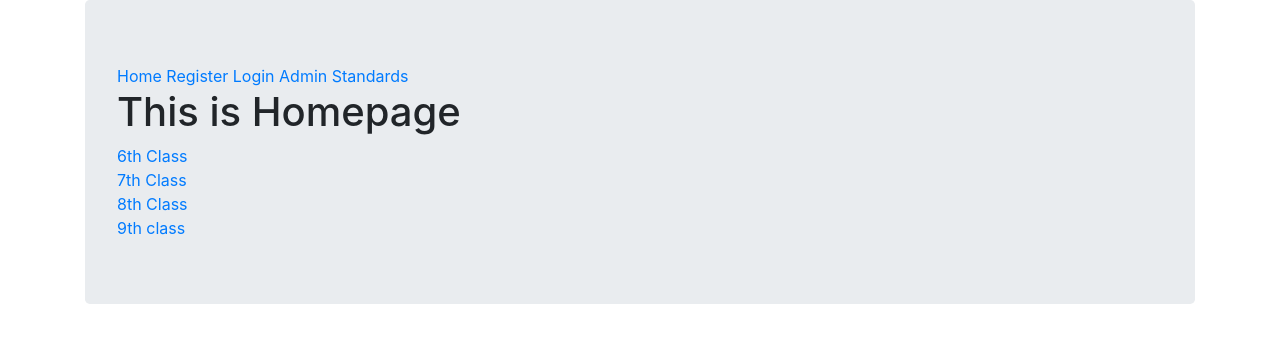
After one commit to Sayed-Noman/E-Classroom-LMS, a Django app: page /curriculum/ in a window 1280 px wide. The commit adds this page. Shown: the top 343 px of the page. Run offline with Django 3.2, Linux system fonts and the light colour scheme; data comes from the database, SQL or seed files in the repository; both versions use the stored data as it was after the commit; some libraries are stand-ins or nearby versions.

Commit message:
subjectlist view fixed

```diff
--- a/eLarning_LMS/curriculum/models.py
+++ b/eLarning_LMS/curriculum/models.py
@@ -1,6 +1,7 @@
 from django.db import models
 from  django.contrib.auth.models import User
 from django.template.defaultfilters import slugify
+import os
 
 
 class standard(models.Model):
--- /dev/null
+++ b/eLarning_LMS/curriculum/templates/curriculum/standards_list_view.html
@@ -0,0 +1,11 @@
+{% extends 'homepage.html'%}
+
+
+{% block content %}
+
+    {% for standard in standards %}
+       <a href="{% url 'curriculum:subject_list' slug=standard.slug %}"> {{standard.name}} </a> <br>
+
+    {% endfor %}
+
+{% endblock content %}
--- /dev/null
+++ b/eLarning_LMS/curriculum/urls.py
@@ -0,0 +1,10 @@
+from django.urls import path
+from curriculum import views
+from django.conf.urls.static import static
+
+
+app_name = 'curriculum'
+urlpatterns = [
+    path('',views.standardListView.as_view(),name='standard_list'),
+    path('<slug:slug>/',views.subjectListView.as_view(),name='subject_list'),
+]
--- a/eLarning_LMS/curriculum/views.py
+++ b/eLarning_LMS/curriculum/views.py
@@ -1,3 +1,13 @@
 from django.shortcuts import render
+from django.views.generic import TemplateView,DetailView,ListView,FormView
+from curriculum.models import standard,subject,lesson
 
-# Create your views here.
+class standardListView(ListView):
+    context_object_name = 'standards'
+    model = standard
+    template_name = 'curriculum/standards_list_view.html'
+
+class subjectListView(DetailView):
+    context_object_name='standards'
+    model=standard
+    template_name='curriculum/subject_list_view.html'
--- a/eLarning_LMS/eLarning_LMS/urls.py
+++ b/eLarning_LMS/eLarning_LMS/urls.py
@@ -17,13 +17,16 @@ from django.contrib import admin
 from django.urls import path
 from django.conf.urls import include
 import users
+import curriculum
 
 urlpatterns = [
     path('admin/', admin.site.urls),
     path('',include('users.urls')),
+    path('curriculum/',include('curriculum.urls'))
 ]
 
 from django.conf import settings
 from django.conf.urls.static import static
+#from django.templatetags.static import static
 if settings.DEBUG:
-    urlpatterns += static(settings.MEDIA_URL, doccument_root = settings.MEDIA_ROOT)
+    urlpatterns += static(settings.MEDIA_URL, document_root= settings.MEDIA_ROOT)
--- a/eLarning_LMS/templates/homepage.html
+++ b/eLarning_LMS/templates/homepage.html
@@ -17,7 +17,13 @@
             {% else %}
                 <a href="{% url 'login' %}">Login</a>
             {% endif %}
+
+            <a href='{% url 'admin:index' %}'>Admin</a>
+            <a href='{% url 'curriculum:standard_list' %}'>Standards</a>
+
             <h1>This is Homepage</h1>
+
+
             {% block content %}
             {% endblock content %}
         </div>
```
Also changed, not shown: eLarning_LMS/curriculum/templates/curriculum/subject_list_view.html (added, +9 -0 lines), eLarning_LMS/db.sqlite3, 1 other file.
